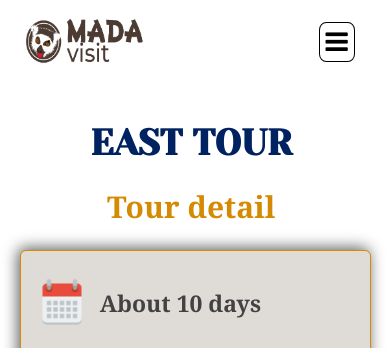
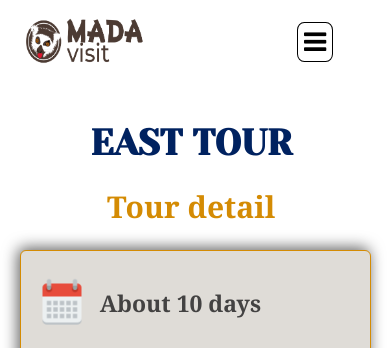
Before and after one commit to Johan025/madagascar-visit, a website with bundled scripts: page circuits/east/east.html in a window 390 px wide. Shown: the top 348 px of the page. Built offline with nearby package versions, Linux system fonts and the light colour scheme; files whose address does not match are found by name.

Commit message:
Add files via upload

```diff
--- a/circuits/east/east.css
+++ b/circuits/east/east.css
@@ -1809,7 +1809,7 @@ body {
     top: 2.2rem;
     border-radius: 20%;
     padding: 6px;
-    margin-right: -111.5vw;
+    margin-right: -106vw;
     border: 1.5px solid black;
     z-index: 20;
     color: black;
```
